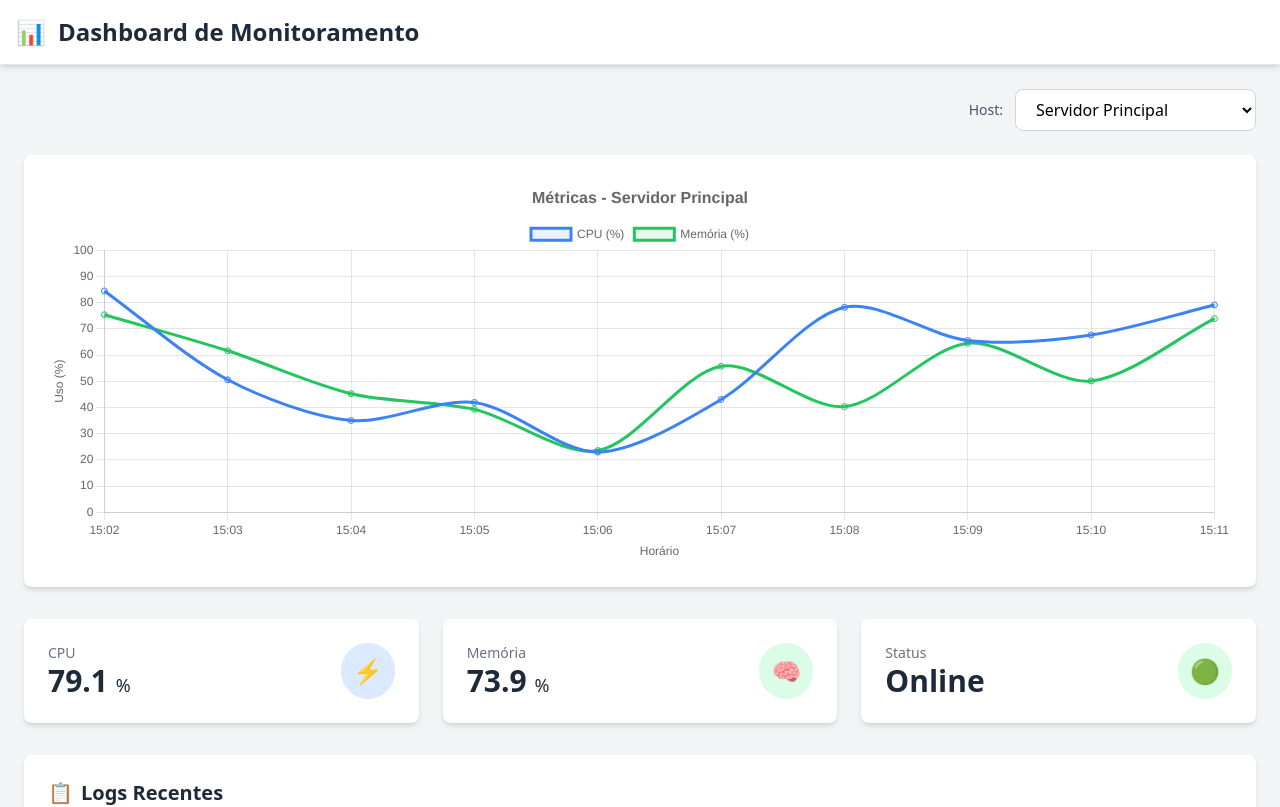
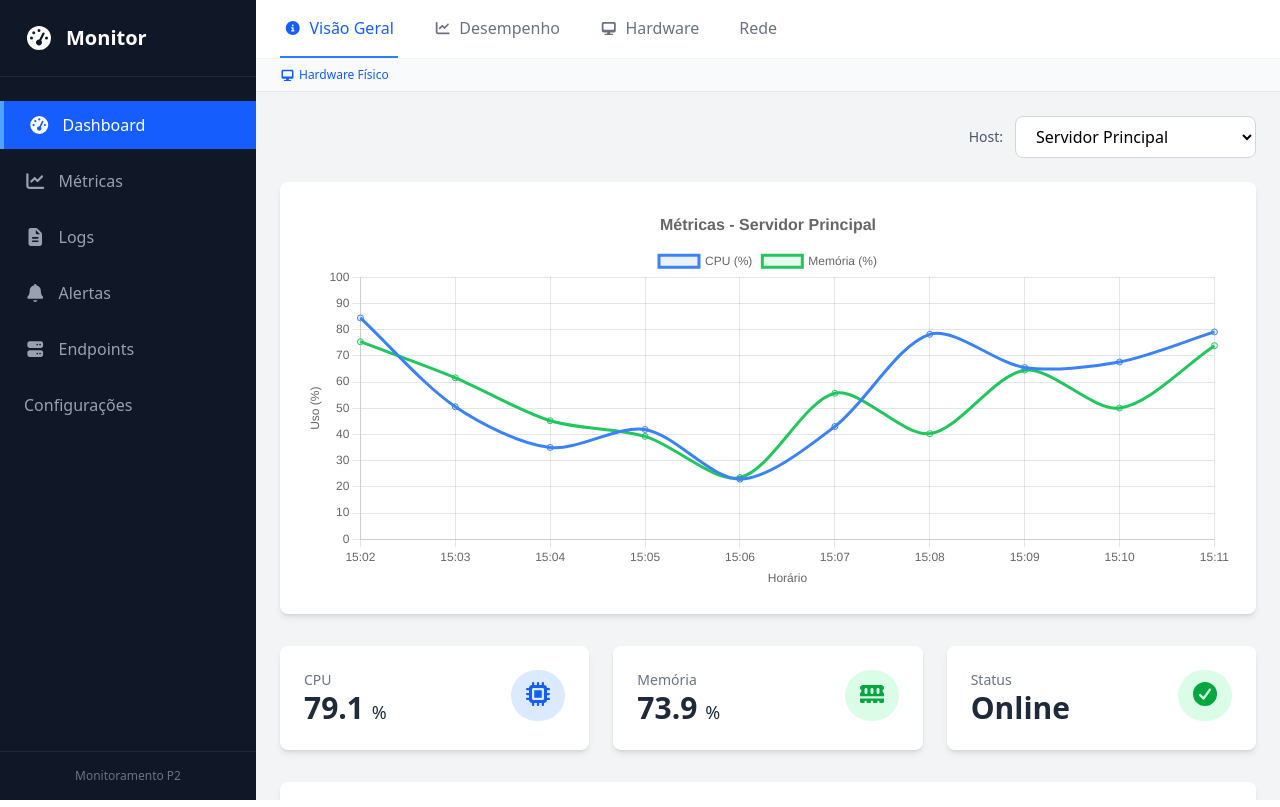
Before and after one commit to zLuuuck/monitoramento_sistemas_p2, a React (Vite) app in the folder Web/FrontEnd/: page / in a window 1280 px wide. Shown: the top 807 px of the page. Built offline with nearby package versions, Linux system fonts and the light colour scheme.

Commit message:
aba lateral e superior

```diff
--- a/Web/FrontEnd/package.json
+++ b/Web/FrontEnd/package.json
@@ -10,6 +10,9 @@
     "preview": "vite preview"
   },
   "dependencies": {
+    "@fortawesome/fontawesome-svg-core": "^7.2.0",
+    "@fortawesome/free-solid-svg-icons": "^7.2.0",
+    "@fortawesome/react-fontawesome": "^3.3.1",
     "@tailwindcss/vite": "^4.2.4",
     "chart.js": "^4.5.1",
     "react": "^19.2.5",
--- a/Web/FrontEnd/src/App.jsx
+++ b/Web/FrontEnd/src/App.jsx
@@ -11,6 +11,12 @@ function App() {
   const [selectedHost, setSelectedHost] = useState('1');
   const [metrics, setMetrics] = useState([]);
   const [loading, setLoading] = useState(true);
+
+ // Determina tipo de hardware do host selecionado
+  const getHostType = (hostId) => {
+    const physicalHosts = ['1', '2'];  // Servidor Principal, Web
+    return physicalHosts.includes(hostId) ? 'physical' : 'virtual';
+  };
 
   // Carregar métricas quando mudar o host
   useEffect(() => {
@@ -27,7 +33,7 @@ function App() {
   const ultimaMetrica = metrics[metrics.length - 1];
 
   return (
-    <Layout>
+   <Layout hostType={getHostType(selectedHost)}>
       {/* Seletor de Host */}
       <div className="flex justify-end mb-6">
         <div className="flex items-center gap-3">
@@ -46,7 +52,7 @@ function App() {
         </div>
       </div>
 
-      {/* GRÁFICO - NOVO! */}
+      {/* GRÁFICO */}
       {!loading && metrics.length > 0 && (
         <div className="mb-8">
           <MetricsChart
@@ -64,27 +70,27 @@ function App() {
       )}
 
       {/* Cards de Métricas */}
-      {!loading && ultimaMetrica && (
+     {!loading && ultimaMetrica && (
         <div className="grid grid-cols-1 md:grid-cols-3 gap-6 mb-8">
           <Card
             title="CPU"
             value={ultimaMetrica.cpu_percent.toFixed(1)}
             unit="%"
-            icon="⚡"
+            iconName="cpu"
             color="blue"
           />
           <Card
             title="Memória"
             value={ultimaMetrica.memory_percent.toFixed(1)}
             unit="%"
-            icon="🧠"
+            iconName="memory"
             color="green"
           />
           <Card
             title="Status"
             value={mockHosts.find(h => h.id === selectedHost)?.status === 'online' ? "Online" : "Offline"}
             unit=""
-            icon={mockHosts.find(h => h.id === selectedHost)?.status === 'online' ? "🟢" : "🔴"}
+            iconName={mockHosts.find(h => h.id === selectedHost)?.status === 'online' ? "online" : "offline"}
             color={mockHosts.find(h => h.id === selectedHost)?.status === 'online' ? "green" : "red"}
           />
         </div>
--- a/Web/FrontEnd/src/shared/components/Card.jsx
+++ b/Web/FrontEnd/src/shared/components/Card.jsx
@@ -1,12 +1,12 @@
-export function Card({ title, value, unit, icon, color }) {
+import { Icon } from '../../shared/components/Icon';
+
+export function Card({ title, value, unit, iconName, color }) {
   const cores = {
     blue: 'bg-blue-100 text-blue-600',
     green: 'bg-green-100 text-green-600',
     red: 'bg-red-100 text-red-600',
     yellow: 'bg-yellow-100 text-yellow-600',
   };
-
-  const corEscolhida = cores[color] || cores.blue;
 
   return (
     <div className="bg-white rounded-lg shadow-md p-6">
@@ -17,8 +17,8 @@ export function Card({ title, value, unit, icon, color }) {
             {value} <span className="text-lg font-normal">{unit}</span>
           </p>
         </div>
-        <div className={`${corEscolhida} p-3 rounded-full text-2xl`}>
-          {icon}
+        <div className={`${cores[color]} p-3 rounded-full`}>
+          <Icon name={iconName} size="text-2xl" />
         </div>
       </div>
     </div>
--- /dev/null
+++ b/Web/FrontEnd/src/shared/components/Icon.jsx
@@ -0,0 +1,46 @@
+import { FontAwesomeIcon } from '@fortawesome/react-fontawesome';
+import {
+  faMicrochip,      // CPU
+  faMemory,         // Memória RAM
+  faServer,         // Servidor
+  faChartLine,      // Gráficos
+  faBell,           // Alertas
+  faFileAlt,        // Logs
+  faTachometerAlt,  // Dashboard
+  faCheckCircle,    // Status Online
+  faExclamationCircle, // Status Offline
+  faInfoCircle,     // Info
+  faExternalLinkAlt, // Ver mais
+  faDesktop,        // Computador físico
+  faCloud,          // Virtualizado
+} from '@fortawesome/free-solid-svg-icons';
+
+// Mapeamento dos ícones
+const icons = {
+  cpu: faMicrochip,
+  memory: faMemory,
+  server: faServer,
+  chart: faChartLine,
+  alert: faBell,
+  log: faFileAlt,
+  dashboard: faTachometerAlt,
+  online: faCheckCircle,
+  offline: faExclamationCircle,
+  info: faInfoCircle,
+  external: faExternalLinkAlt,
+  physical: faDesktop,
+  virtual: faCloud,
+};
+
+export function Icon({ name, className, size = 'text-xl' }) {
+  const icon = icons[name];
+
+  if (!icon) return null;
+
+  return (
+    <FontAwesomeIcon
+      icon={icon}
+      className={`${size} ${className}`}
+    />
+  );
+}
--- a/Web/FrontEnd/src/shared/components/Layout.jsx
+++ b/Web/FrontEnd/src/shared/components/Layout.jsx
@@ -1,22 +1,50 @@
-export function Layout({ children }) {
+import { useState } from 'react';
+import { Sidebar } from './Sidebar';
+import { TopTabs } from './TopTabs';
+
+export function Layout({ children, hostType = 'physical' }) {
+  const [activeTab, setActiveTab] = useState('dashboard');
+  const [activeSubTab, setActiveSubTab] = useState('overview');
+
+  // Conteúdo diferente baseado na aba ativa
+  const renderContent = () => {
+    switch (activeTab) {
+      case 'dashboard':
+        return children;
+      case 'metrics':
+        return <div className="p-6">📊 Página de Métricas (em breve)</div>;
+      case 'logs':
+        return <div className="p-6">📋 Página de Logs (em breve)</div>;
+      case 'alerts':
+        return <div className="p-6">🚨 Página de Alertas (em breve)</div>;
+      case 'endpoints':
+        return <div className="p-6">🖥️ Página de Endpoints (em breve)</div>;
+      case 'config':
+        return <div className="p-6">⚙️ Configurações (em breve)</div>;
+      default:
+        return children;
+    }
+  };
+
   return (
-    <div className="min-h-screen bg-gray-100">
-      {/* Cabeçalho */}
-      <header className="bg-white shadow-md p-4 border-b border-gray-200">
-        <div className="container mx-auto">
-          <div className="flex items-center gap-3">
-            <span className="text-2xl">📊</span>
-            <h1 className="text-2xl font-bold text-gray-800">
-              Dashboard de Monitoramento
-            </h1>
-          </div>
-        </div>
-      </header>
+    <div className="flex h-screen bg-gray-100">
+      {/* Sidebar (aba lateral) */}
+      <Sidebar activeTab={activeTab} onTabChange={setActiveTab} />
 
       {/* Conteúdo principal */}
-      <main className="container mx-auto p-6">
-        {children}
-      </main>
+      <div className="flex-1 flex flex-col overflow-hidden">
+        {/* Top Tabs (aba superior) */}
+        <TopTabs
+          activeSubTab={activeSubTab}
+          onSubTabChange={setActiveSubTab}
+          hostType={hostType}
+        />
+
+        {/* Conteúdo rolável */}
+        <main className="flex-1 overflow-y-auto p-6">
+          {renderContent()}
+        </main>
+      </div>
     </div>
   );
 }
--- /dev/null
+++ b/Web/FrontEnd/src/shared/components/Sidebar.jsx
@@ -0,0 +1,50 @@
+import { Icon } from './Icon';
+
+export function Sidebar({ activeTab, onTabChange }) {
+  const menuItems = [
+    { id: 'dashboard', name: 'Dashboard', icon: 'dashboard' },
+    { id: 'metrics', name: 'Métricas', icon: 'chart' },
+    { id: 'logs', name: 'Logs', icon: 'log' },
+    { id: 'alerts', name: 'Alertas', icon: 'alert' },
+    { id: 'endpoints', name: 'Endpoints', icon: 'server' },
+    { id: 'config', name: 'Configurações', icon: 'settings' },
+  ];
+
+  return (
+    <aside className="w-64 bg-gray-900 text-white flex flex-col">
+      {/* Logo / Título */}
+      <div className="p-6 border-b border-gray-800">
+        <div className="flex items-center gap-3">
+          <Icon name="dashboard" size="text-2xl" />
+          <span className="font-bold text-xl">Monitor</span>
+        </div>
+      </div>
+
+      {/* Menu */}
+      <nav className="flex-1 py-6">
+        <ul className="space-y-2">
+          {menuItems.map((item) => (
+            <li key={item.id}>
+              <button
+                onClick={() => onTabChange(item.id)}
+                className={`w-full flex items-center gap-3 px-6 py-3 transition-colors ${
+                  activeTab === item.id
+                    ? 'bg-blue-600 text-white border-l-4 border-blue-400'
+                    : 'text-gray-400 hover:bg-gray-800 hover:text-white'
+                }`}
+              >
+                <Icon name={item.icon} size="text-lg" />
+                <span>{item.name}</span>
+              </button>
+            </li>
+          ))}
+        </ul>
+      </nav>
+
+      {/* Footer do menu */}
+      <div className="p-4 border-t border-gray-800 text-xs text-gray-500 text-center">
+        Monitoramento P2
+      </div>
+    </aside>
+  );
+}
--- /dev/null
+++ b/Web/FrontEnd/src/shared/components/TopTabs.jsx
@@ -0,0 +1,46 @@
+import { Icon } from './Icon';
+
+export function TopTabs({ activeSubTab, onSubTabChange, hostType }) {
+  const subTabs = [
+    { id: 'overview', name: 'Visão Geral', icon: 'info' },
+    { id: 'performance', name: 'Desempenho', icon: 'chart' },
+    { id: 'hardware', name: 'Hardware', icon: 'physical' },
+    { id: 'network', name: 'Rede', icon: 'network' },
+  ];
+
+  return (
+    <div className="border-b border-gray-200 bg-white">
+      <div className="flex space-x-8 px-6">
+        {subTabs.map((tab) => (
+          <button
+            key={tab.id}
+            onClick={() => onSubTabChange(tab.id)}
+            className={`flex items-center gap-2 py-4 px-1 border-b-2 transition-colors ${
+              activeSubTab === tab.id
+                ? 'border-blue-500 text-blue-600'
+                : 'border-transparent text-gray-500 hover:text-gray-700 hover:border-gray-300'
+            }`}
+          >
+            <Icon name={tab.icon} size="text-sm" />
+            <span>{tab.name}</span>
+          </button>
+        ))}
+      </div>
+
+      {/* Badge indicador de tipo de hardware */}
+      <div className="px-6 py-2 bg-gray-50 border-t border-gray-100 text-xs">
+        {hostType === 'physical' ? (
+          <span className="flex items-center gap-1 text-blue-600">
+            <Icon name="physical" size="text-xs" />
+            Hardware Físico
+          </span>
+        ) : (
+          <span className="flex items-center gap-1 text-green-600">
+            <Icon name="virtual" size="text-xs" />
+            Ambiente Virtualizado
+          </span>
+        )}
+      </div>
+    </div>
+  );
+}
```
Also changed, not shown: 1 other file (tests, documents, lock files or other folders).
